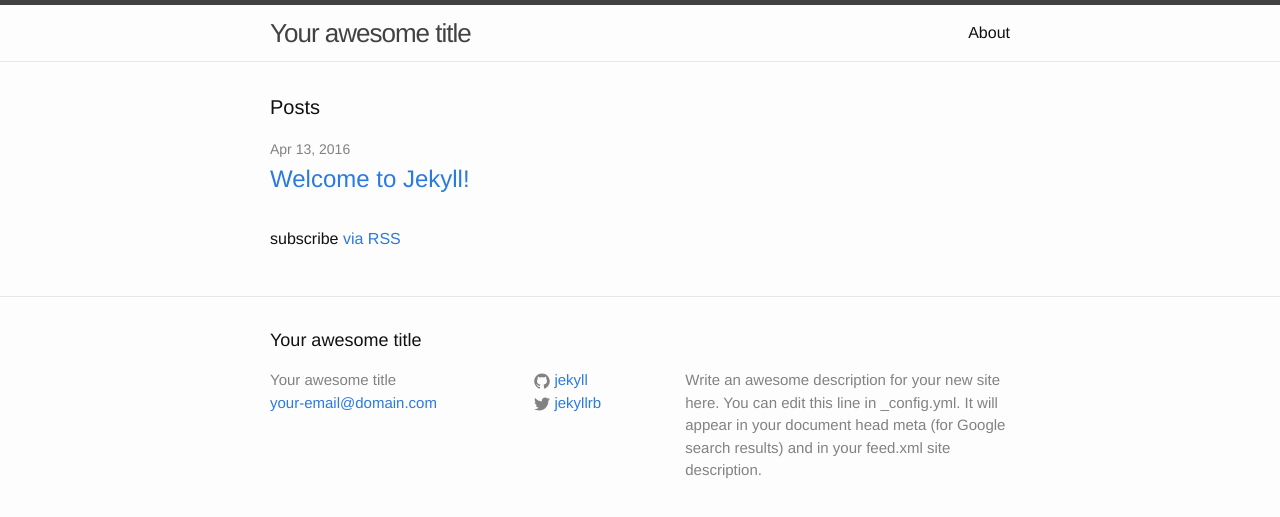
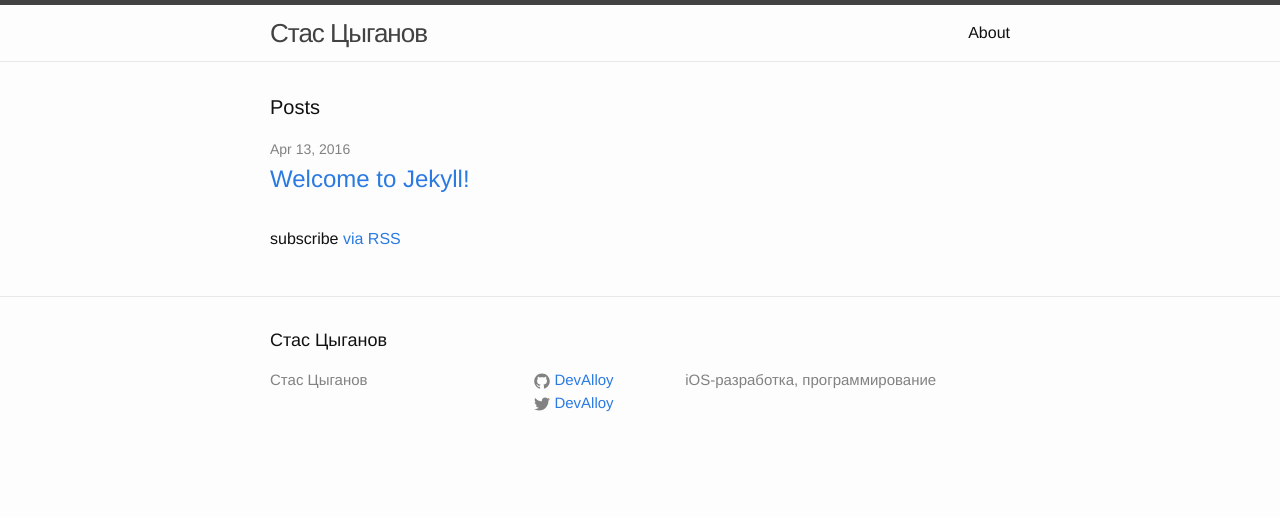
Before and after one commit to DevAlloy/DevAlloy.github.io, a Jekyll site: the page built from index.html, in a window 1280 px wide. Shown: the top 517 px of the page. Built offline with Jekyll 4.4.1, drawn with Linux system fonts in a browser that asks for light colours.

Commit message:
Обновлен .gitignore и конфиг.

```diff
--- a/_config.yml
+++ b/_config.yml
@@ -6,16 +6,14 @@
 # 'jekyll serve'. If you change this file, please restart the server process.
 
 # Site settings
-title: Your awesome title
-email: your-email@domain.com
-description: > # this means to ignore newlines until "baseurl:"
-  Write an awesome description for your new site here. You can edit this
-  line in _config.yml. It will appear in your document head meta (for
-  Google search results) and in your feed.xml site description.
+title: Стас Цыганов
+email: > #
+description: iOS-разработка, программирование
 baseurl: "" # the subpath of your site, e.g. /blog
-url: "http://yourdomain.com" # the base hostname & protocol for your site
-twitter_username: jekyllrb
-github_username:  jekyll
+url: > # the base hostname & protocol for your site
+twitter_username: DevAlloy
+github_username:  DevAlloy
 
 # Build settings
 markdown: kramdown
+timezone: Europe/Moscow
```
Also changed, not shown: 1 other file.
